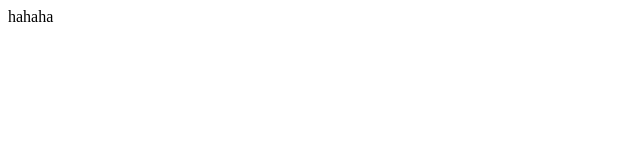
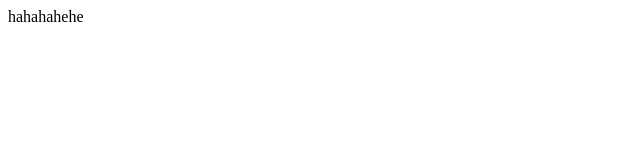
Before and after one commit to happykc79/number-game, a plain HTML site: page index.html in a window 1280 px wide. Shown: the full height of the page, 0-640 px from the left. Drawn offline with Linux system fonts and the light colour scheme.

Commit message:
Second Commit

```diff
--- a/index.html
+++ b/index.html
@@ -9,7 +9,7 @@
 </head>
 <body>
 
-    hahaha
+    hahahahehe
 
     <script src="main.js"></script>
 </body>
```
